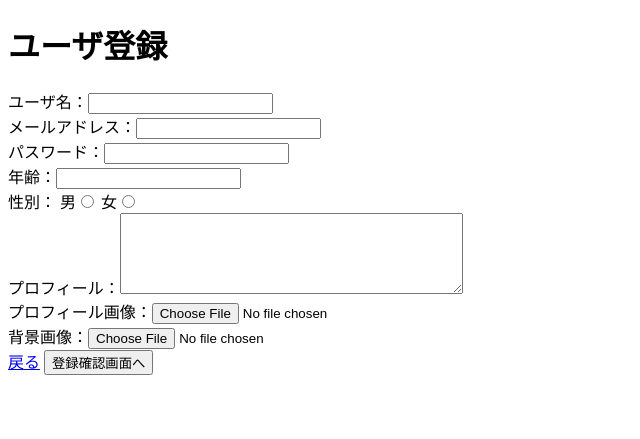
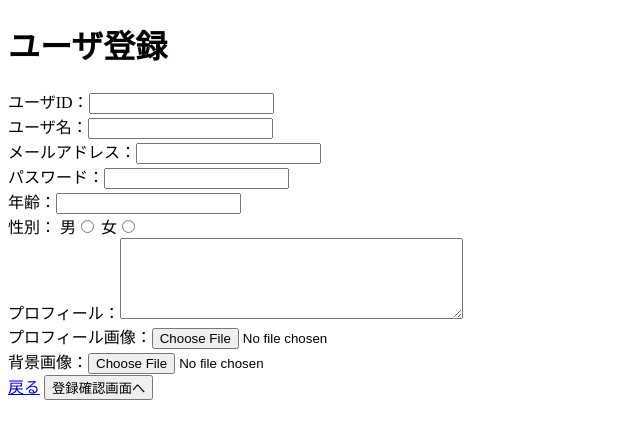
Before and after one commit to makuragi/utwitter, a PHP site: page /user_controller.php in a window 1280 px wide. Shown: the top 439 px of the page, without its empty margins (0-640 px from the left). Run offline with PHP 8.4, Linux system fonts and the light colour scheme.

Commit message:
ユーザIDフォーム追加

```diff
--- a/include/view/user_create.php
+++ b/include/view/user_create.php
@@ -8,6 +8,7 @@
     <h1>ユーザ登録</h1>
 	<form action="./user_controller.php" method="post" enctype="multipart/form-data">
 		<input type="hidden" name="action_id" value="user_create_confirm">
+		ユーザID：<input type="text" name="user_id"><br>
 		ユーザ名：<input type="text" name="user_name" value=
 		"<?php if (isSessionExist('user_name')) {
 			echo $_SESSION['user_name'];
```
